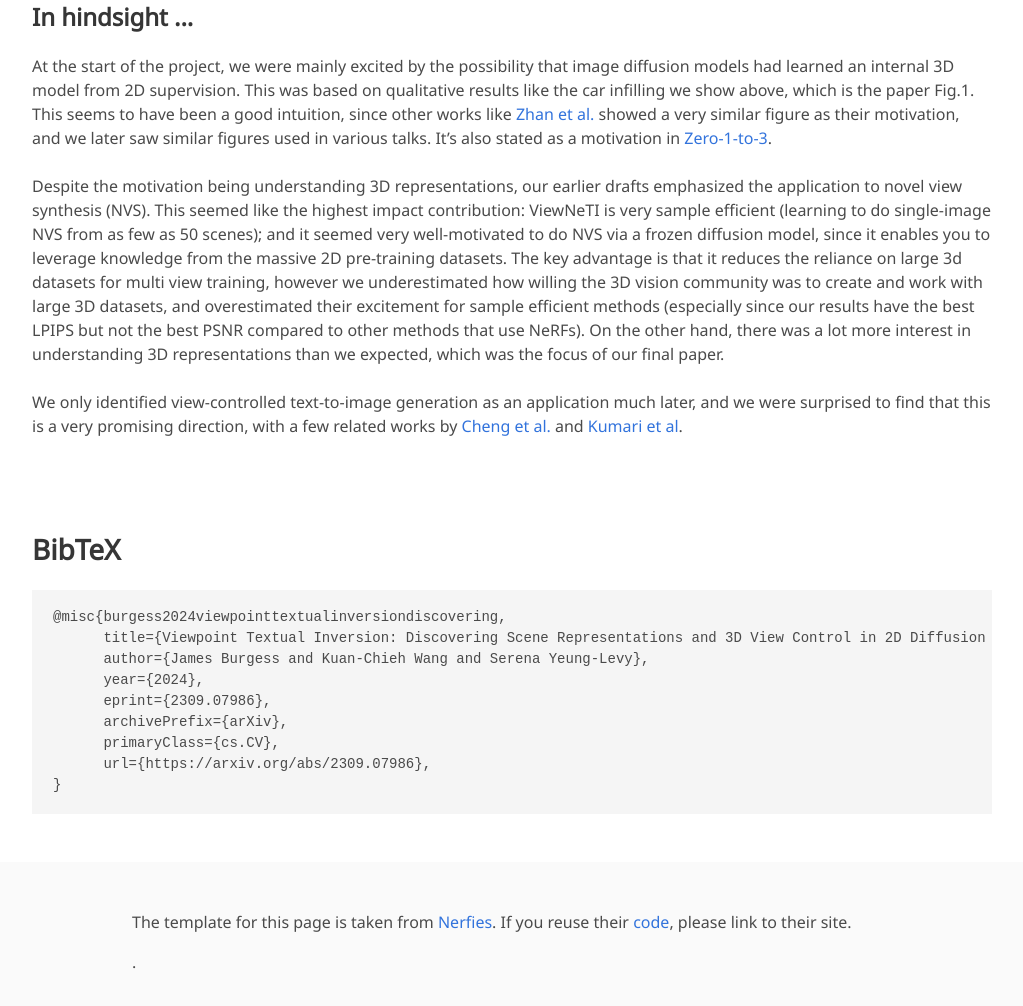
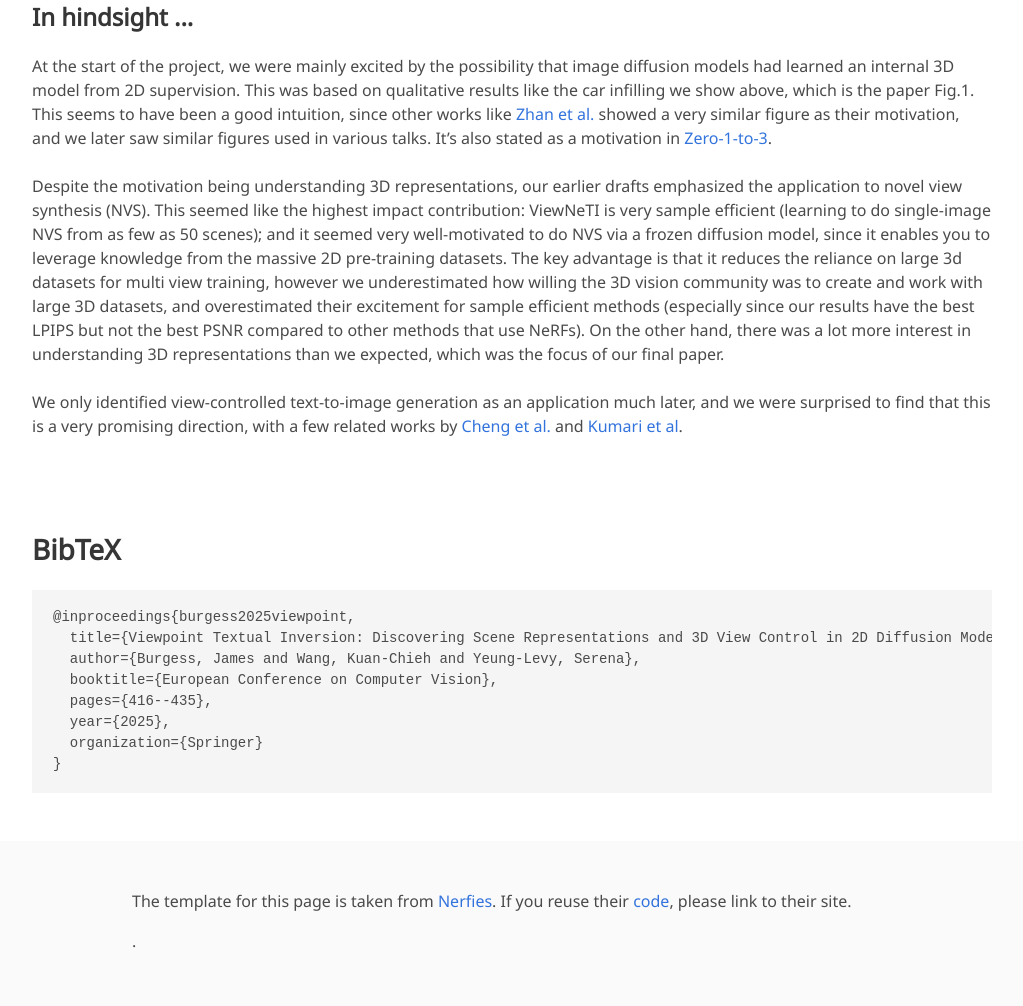
Before and after one commit to jmhb0/view_neti, a plain HTML site: page docs/index.html in a window 1280 px wide. Shown: the part 4380-5386 px from the top of the page, without its empty margins (128-1151 px from the left). Drawn offline with nearby package versions, Linux system fonts and the light colour scheme; some icons are missing; a web font is replaced by a local one.

Commit message:
Update index.html

```diff
--- a/docs/index.html
+++ b/docs/index.html
@@ -237,14 +237,13 @@
 <section class="section" id="BibTeX">
   <div class="container is-max-desktop content">
     <h2 class="title">BibTeX</h2>
-    <pre><code>@misc{burgess2024viewpointtextualinversiondiscovering,
-      title={Viewpoint Textual Inversion: Discovering Scene Representations and 3D View Control in 2D Diffusion Models},
-      author={James Burgess and Kuan-Chieh Wang and Serena Yeung-Levy},
-      year={2024},
-      eprint={2309.07986},
-      archivePrefix={arXiv},
-      primaryClass={cs.CV},
-      url={https://arxiv.org/abs/2309.07986},
+    <pre><code>@inproceedings{burgess2025viewpoint,
+  title={Viewpoint Textual Inversion: Discovering Scene Representations and 3D View Control in 2D Diffusion Models},
+  author={Burgess, James and Wang, Kuan-Chieh and Yeung-Levy, Serena},
+  booktitle={European Conference on Computer Vision},
+  pages={416--435},
+  year={2025},
+  organization={Springer}
 }</code></pre>
   </div>
 </section>
```
